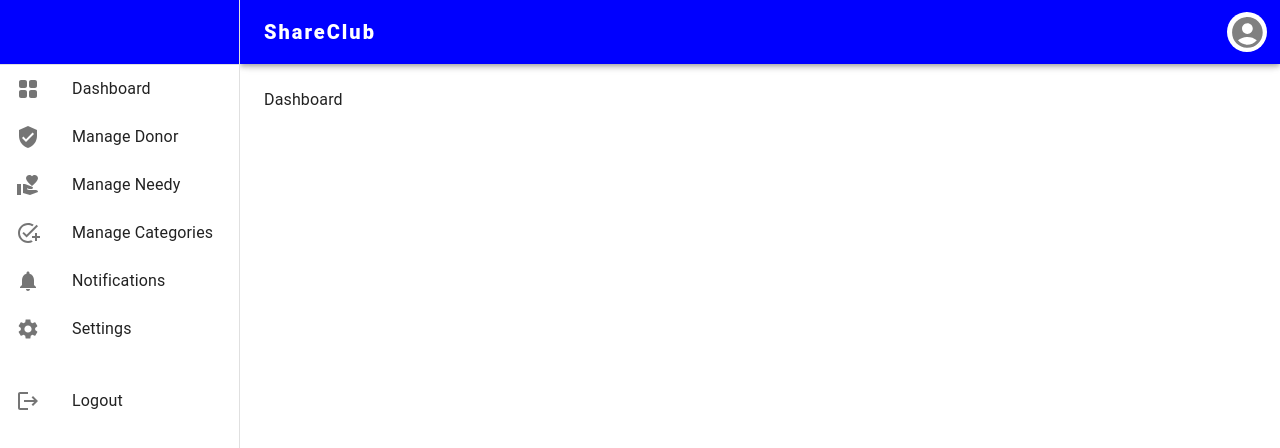
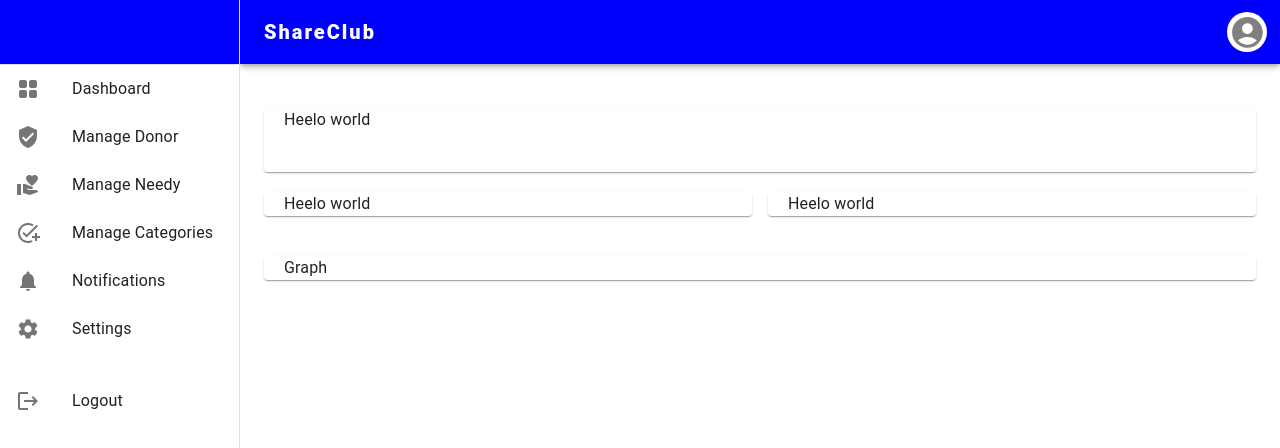
Before and after one commit to Mujtaba4li/Admin-dashboard-FYP, a React (Create React App) app: page /dashboard in a window 1280 px wide. Shown: the top 448 px of the page. Built offline with nearby package versions, Linux system fonts and the light colour scheme; no server answers.

Commit message:
Working on dashboard...

```diff
--- a/package.json
+++ b/package.json
@@ -16,7 +16,7 @@
     "faker": "^6.6.6",
     "jsonwebtoken": "^8.5.1",
     "material-table": "^1.69.3",
-    "moment": "^2.29.2",
+    "moment": "^2.29.3",
     "react": "^17.0.2",
     "react-dom": "^17.0.2",
     "react-file-base64": "^1.0.3",
--- a/src/components/sidebar-components/Dashboard.js
+++ b/src/components/sidebar-components/Dashboard.js
@@ -1,16 +1,36 @@
-// import React from 'react';
-// import {Paper} from '@material-ui/core';
-
-// export default function Dashboard() {
-//  <>
-// <div class="MuiGrid-root MuiGrid-item MuiGrid-grid-xs-12 MuiGrid-grid-md-4 MuiGrid-grid-lg-3 css-6fiaes"><div class="MuiPaper-root MuiPaper-elevation MuiPaper-rounded MuiPaper-elevation1 css-t1zeje"><h2 class="MuiTypography-root MuiTypography-h6 MuiTypography-gutterBottom css-nfbrjd">Recent Deposits</h2><p class="MuiTypography-root MuiTypography-h4 css-1xvinid">$3,024.00</p><p class="MuiTypography-root MuiTypography-body1 css-1qhqt6">on 15 March, 2019</p><div><a class="MuiTypography-root MuiTypography-inherit MuiLink-root MuiLink-underlineAlways css-ley7ky" href="#">View balance</a></div></div></div>
-// re
-//  </>
-// }
-import React from 'react'
-
+import React from "react";
+import { Box, Paper, Grid } from "@material-ui/core";
+import "../../assets/css/myTailwind.css";
 export default function Dashboard() {
   return (
-    <div>Dashboard</div>
-  )
+    <>
+      <Box>
+      {/* Line 1 */}
+        <Paper className=" h-16">
+          <div className=" m-5">Heelo world</div>
+        </Paper>
+
+        {/* Line 2 */}
+        <Grid container spacing={2}>
+          <Grid item xs={6}>
+            <Paper>
+              <div className=" m-5">Heelo world</div>
+            </Paper>
+          </Grid>
+          <Grid item xs={6}>
+            <Paper>
+              <div className=" m-5">Heelo world</div>
+            </Paper>
+          </Grid>
+
+        </Grid>
+
+
+        {/* Line 3 */}
+        <Paper>
+          <div className=" m-5">Graph</div>
+        </Paper>
+      </Box>
+    </>
+  );
 }
```
Also changed, not shown: 1 other file (tests, documents, lock files or other folders).
